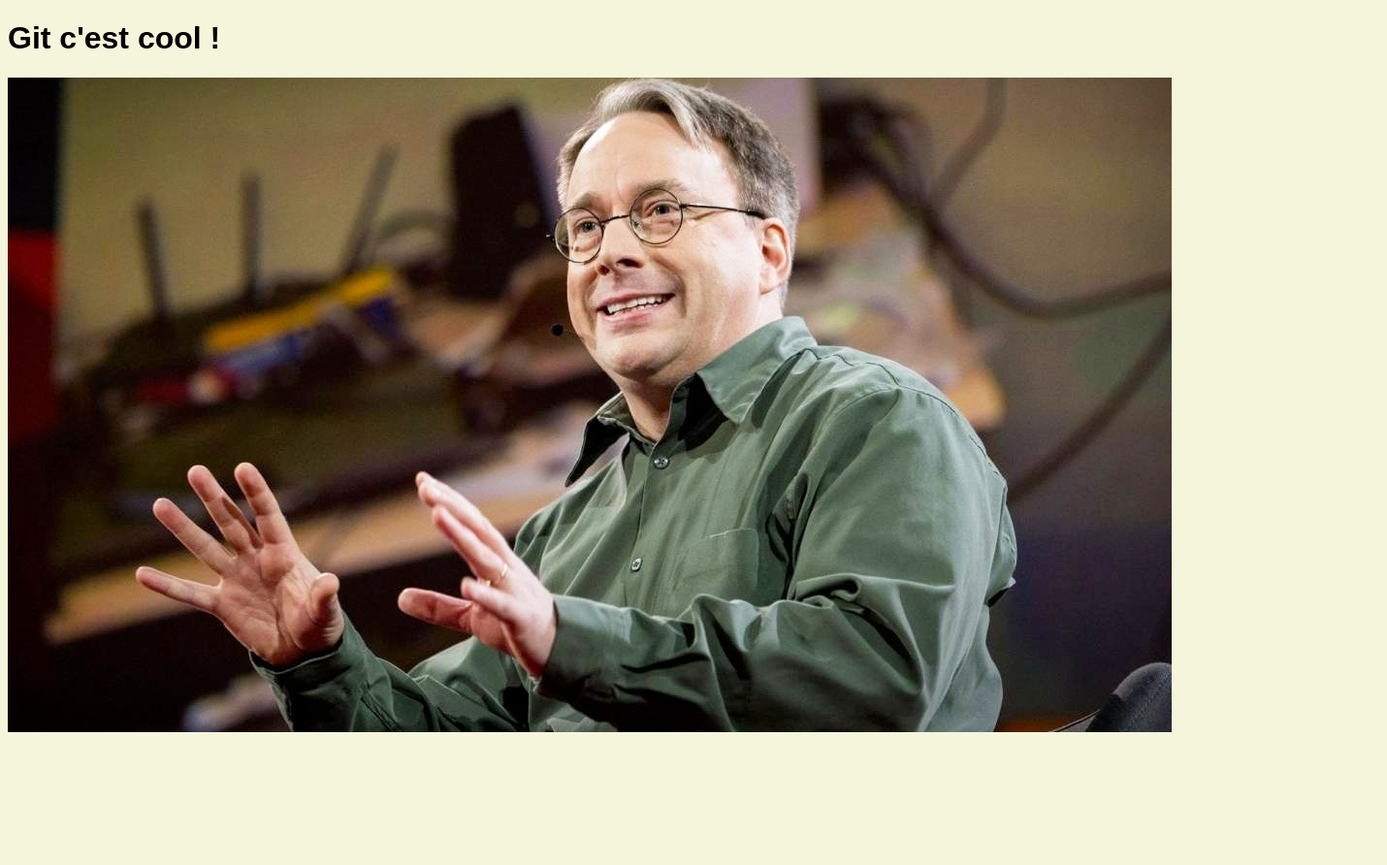
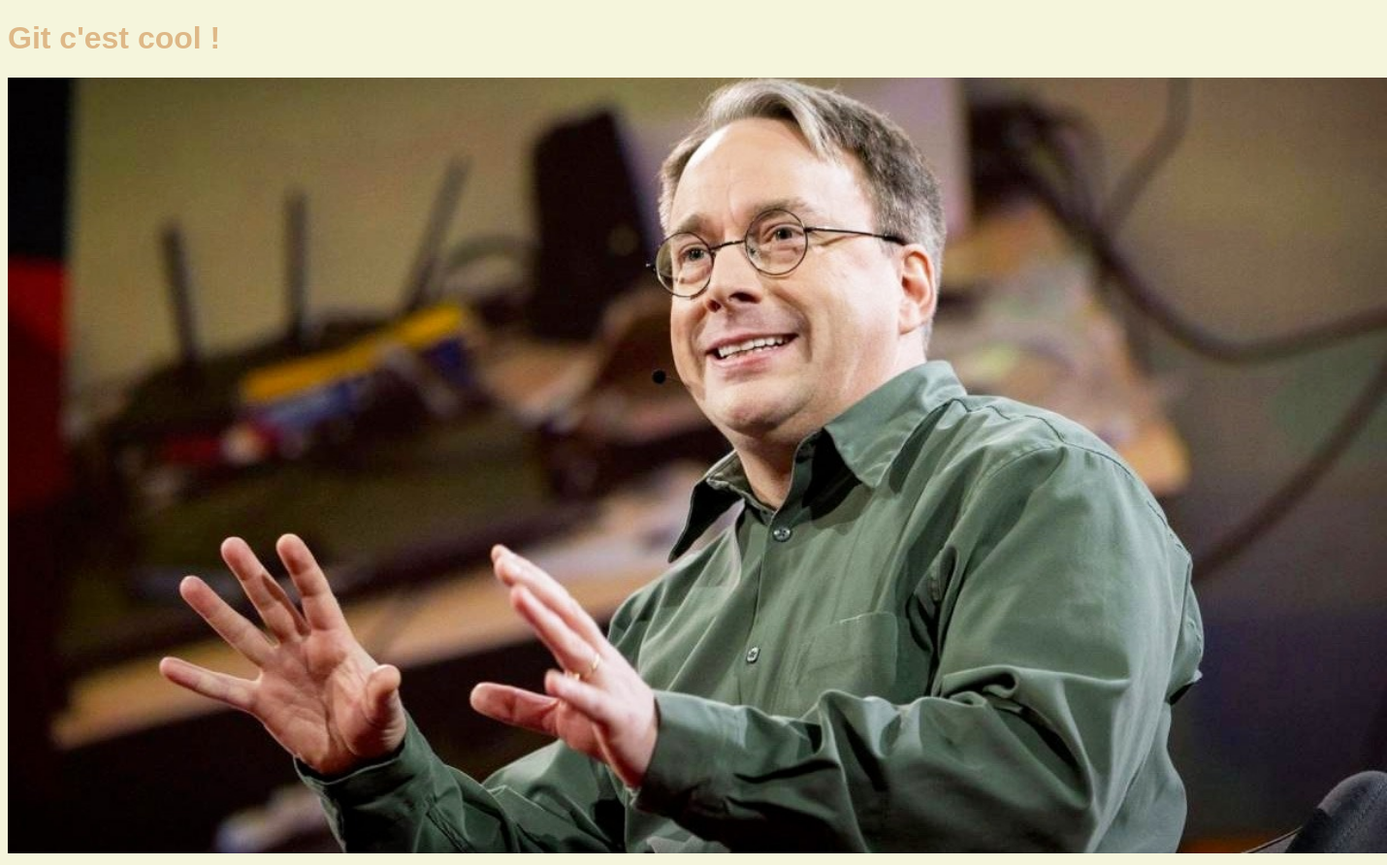
Before and after one commit to rdad/sitelinus, a plain HTML site: page index.html in a window 1280 px wide. Shown: the whole page at 97% size, 1430 px wide, since content can reach past the window. Before the commit the page ends 800 px from the top, so only its background shows below. Drawn offline with Linux system fonts and the light colour scheme.

Commit message:
update css for better design

```diff
--- /dev/null
+++ b/index.css
@@ -0,0 +1,13 @@
+h1 {
+  font-family: Arial, Helvetica, sans-serif;
+  color: burlywood;
+}
+
+body {
+  background-color: beige;
+  overflow: hidden;
+}
+
+img {
+  height: 100vh;
+}
--- a/index.html
+++ b/index.html
@@ -6,16 +6,7 @@
   <meta name="viewport" content="width=device-width, initial-scale=1.0">
   <title>GIT</title>
 
-  <style>
-    h1 {
-      font-family: Arial, Helvetica, sans-serif;
-    }
-
-    body {
-      background-color: beige;
-      overflow: hidden;
-    }
-  </style>
+  <link rel="stylesheet" href="./index.css">
 </head>
 
 <body>
```
Also changed, not shown: assets/frackyou.jpg (deleted).
